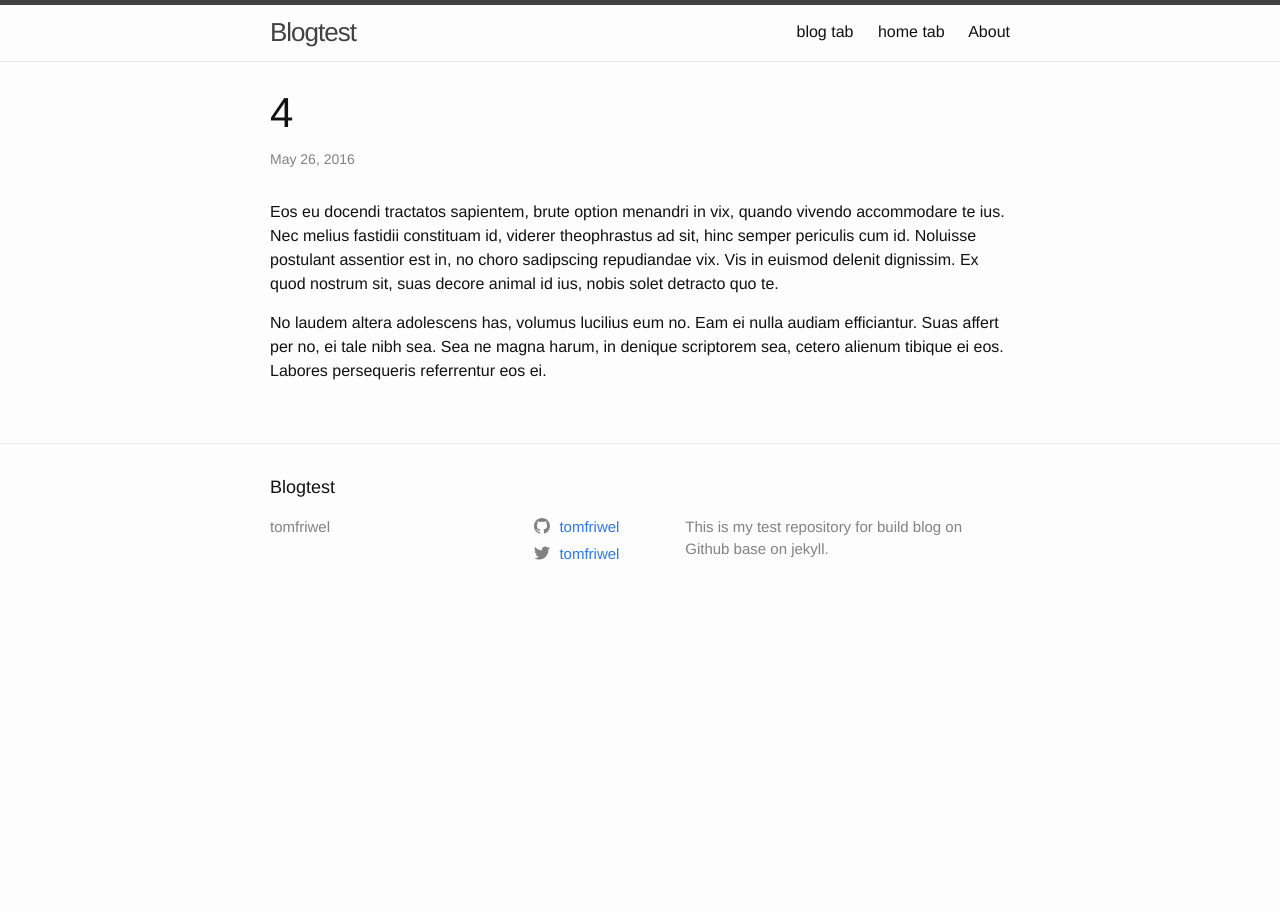
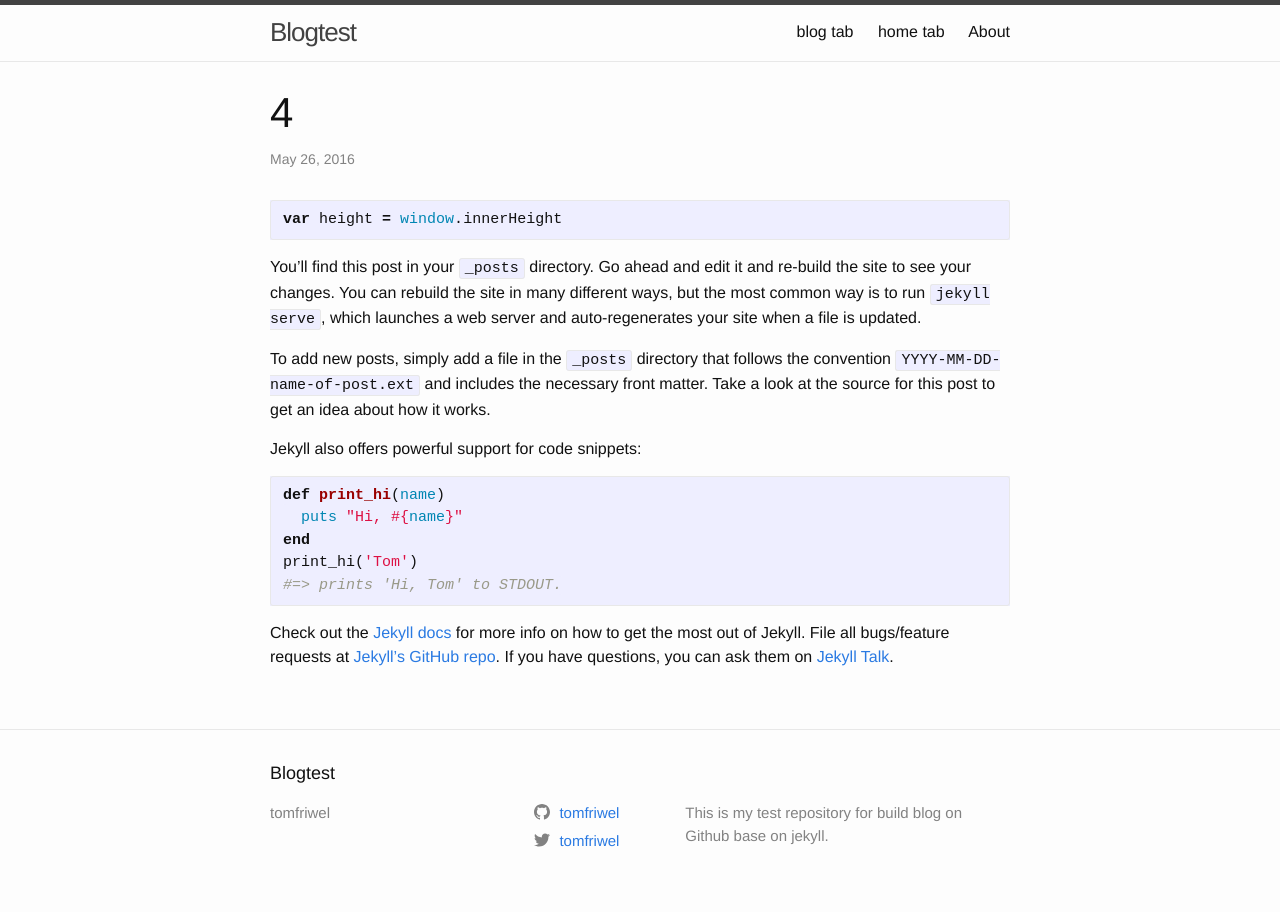
Before and after one commit to tomfriwel/blogtest, a Jekyll site: the page built from _posts/2016-05-26-my-4.md, in a window 1280 px wide. Built offline with Jekyll 4.4.1, drawn with Linux system fonts in a browser that asks for light colours; Markdown is read by kramdown in place of the engine named in the settings.

Commit message:
code block

````diff
--- a/_config.yml
+++ b/_config.yml
@@ -26,7 +26,7 @@
 show_excerpts: true
 
 # Build settings
-markdown: kramdown
+markdown: markdown
 # theme: minima
 
 baseurl: /blogtest
--- a/_posts/2016-05-26-my-4.md
+++ b/_posts/2016-05-26-my-4.md
@@ -5,11 +5,26 @@
 image: /assets/images/7.jpg
 ---
 
-Eos eu docendi tractatos sapientem, brute option menandri in vix, quando vivendo accommodare te ius. Nec melius fastidii constituam id, viderer theophrastus ad sit, hinc semper periculis cum id. Noluisse postulant assentior est in, no choro sadipscing repudiandae vix. Vis in euismod delenit dignissim. Ex quod nostrum sit, suas decore animal id ius, nobis solet detracto quo te.
+```javascript
+var height = window.innerHeight
+```
 
-{% comment %}
-Might you have an include in your theme? Why not try it here!
-{% include my-themes-great-include.html %}
-{% endcomment %}
+You’ll find this post in your `_posts` directory. Go ahead and edit it and re-build the site to see your changes. You can rebuild the site in many different ways, but the most common way is to run `jekyll serve`, which launches a web server and auto-regenerates your site when a file is updated.
 
-No laudem altera adolescens has, volumus lucilius eum no. Eam ei nulla audiam efficiantur. Suas affert per no, ei tale nibh sea. Sea ne magna harum, in denique scriptorem sea, cetero alienum tibique ei eos. Labores persequeris referrentur eos ei.
+To add new posts, simply add a file in the `_posts` directory that follows the convention `YYYY-MM-DD-name-of-post.ext` and includes the necessary front matter. Take a look at the source for this post to get an idea about how it works.
+
+Jekyll also offers powerful support for code snippets:
+
+```ruby
+def print_hi(name)
+  puts "Hi, #{name}"
+end
+print_hi('Tom')
+#=> prints 'Hi, Tom' to STDOUT.
+```
+
+Check out the [Jekyll docs][jekyll-docs] for more info on how to get the most out of Jekyll. File all bugs/feature requests at [Jekyll’s GitHub repo][jekyll-gh]. If you have questions, you can ask them on [Jekyll Talk][jekyll-talk].
+
+[jekyll-docs]: https://jekyllrb.com/docs/home
+[jekyll-gh]:   https://github.com/jekyll/jekyll
+[jekyll-talk]: https://talk.jekyllrb.com/
````
